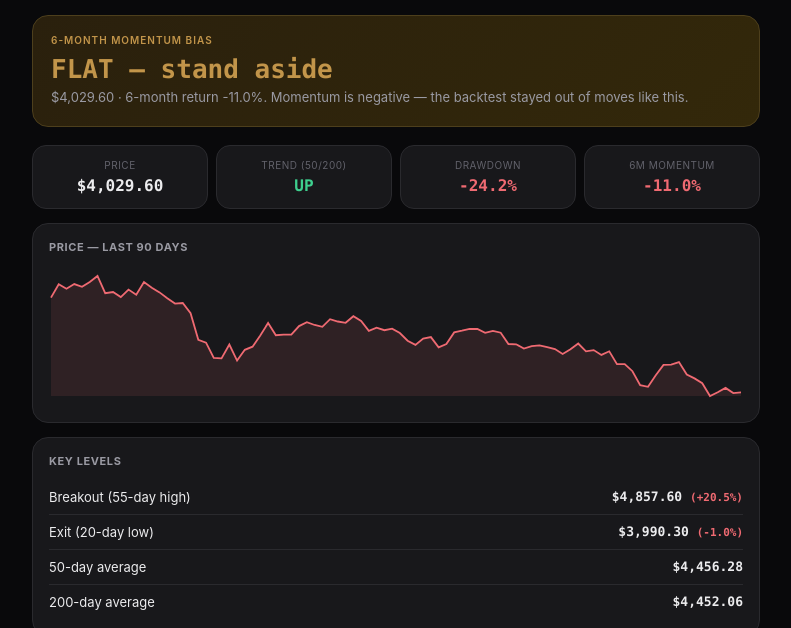
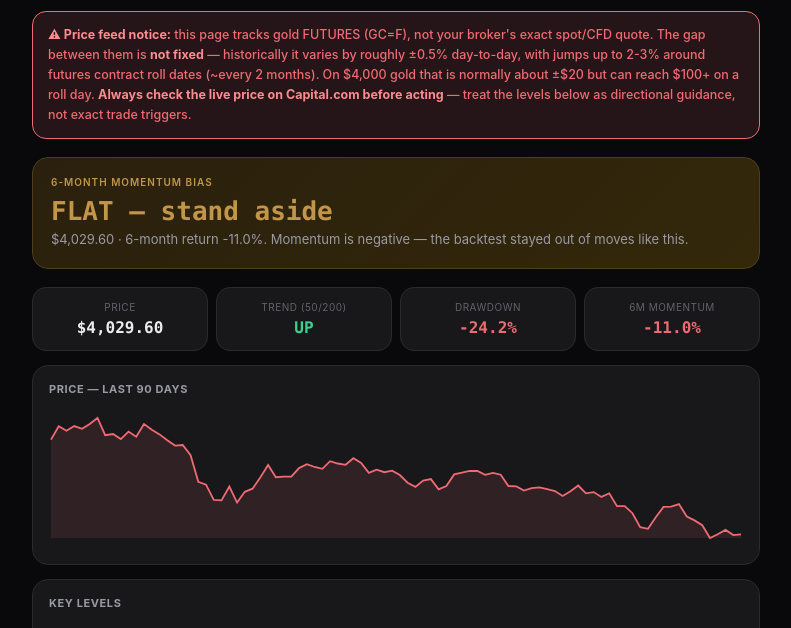
Before and after one commit to pw6jyz5hth-droid/trading-bot-signal, a plain HTML site: page gold.html in a window 1280 px wide. Shown: the part 105-733 px from the top of the page, without its empty margins (244-1035 px from the left). Drawn offline with Linux system fonts and the light colour scheme.

Commit message:
Add red price-feed gap warning to gold cockpit

```diff
--- a/gold.html
+++ b/gold.html
@@ -36,6 +36,8 @@
   svg{width:100%;height:140px;display:block}
   .note{font-size:12px;color:var(--tx3);line-height:1.65;margin-top:6px}
   .riskbox{background:rgba(239,106,114,.08);border:1px solid rgba(239,106,114,.25);border-radius:14px;padding:13px 15px;margin:14px 0;font-size:12px;color:#f3a6ab;line-height:1.6}
+  .warnbox{background:rgba(239,106,114,.12);border:1.5px solid var(--neg);border-radius:14px;padding:13px 15px;margin:14px 0 0;font-size:12.5px;color:var(--neg);line-height:1.6;font-weight:500}
+  .warnbox b{color:#ff8a90}
   .err{color:var(--tx2);text-align:center;padding:30px}
   .pos{color:var(--pos)}.neg{color:var(--neg)}
 </style>
@@ -44,6 +46,7 @@
   <a class="back" href="./">&larr; back to live dashboard</a>
   <h1>Gold Cockpit</h1>
   <div class="sub" id="sub">loading…</div>
+  <div class="warnbox"><b>⚠ Price feed notice:</b> this page tracks gold FUTURES (GC=F), not your broker's exact spot/CFD quote. The gap between them is <b>not fixed</b> — historically it varies by roughly ±0.5% day-to-day, with jumps up to 2-3% around futures contract roll dates (~every 2 months). On $4,000 gold that is normally about ±$20 but can reach $100+ on a roll day. <b>Always check the live price on Capital.com before acting</b> — treat the levels below as directional guidance, not exact trade triggers.</div>
   <div id="content"></div>
   <div class="riskbox">
     <b>This is decision support, not a trading signal.</b> Gold futures (GC=F, tracks spot) backtests show only
```
